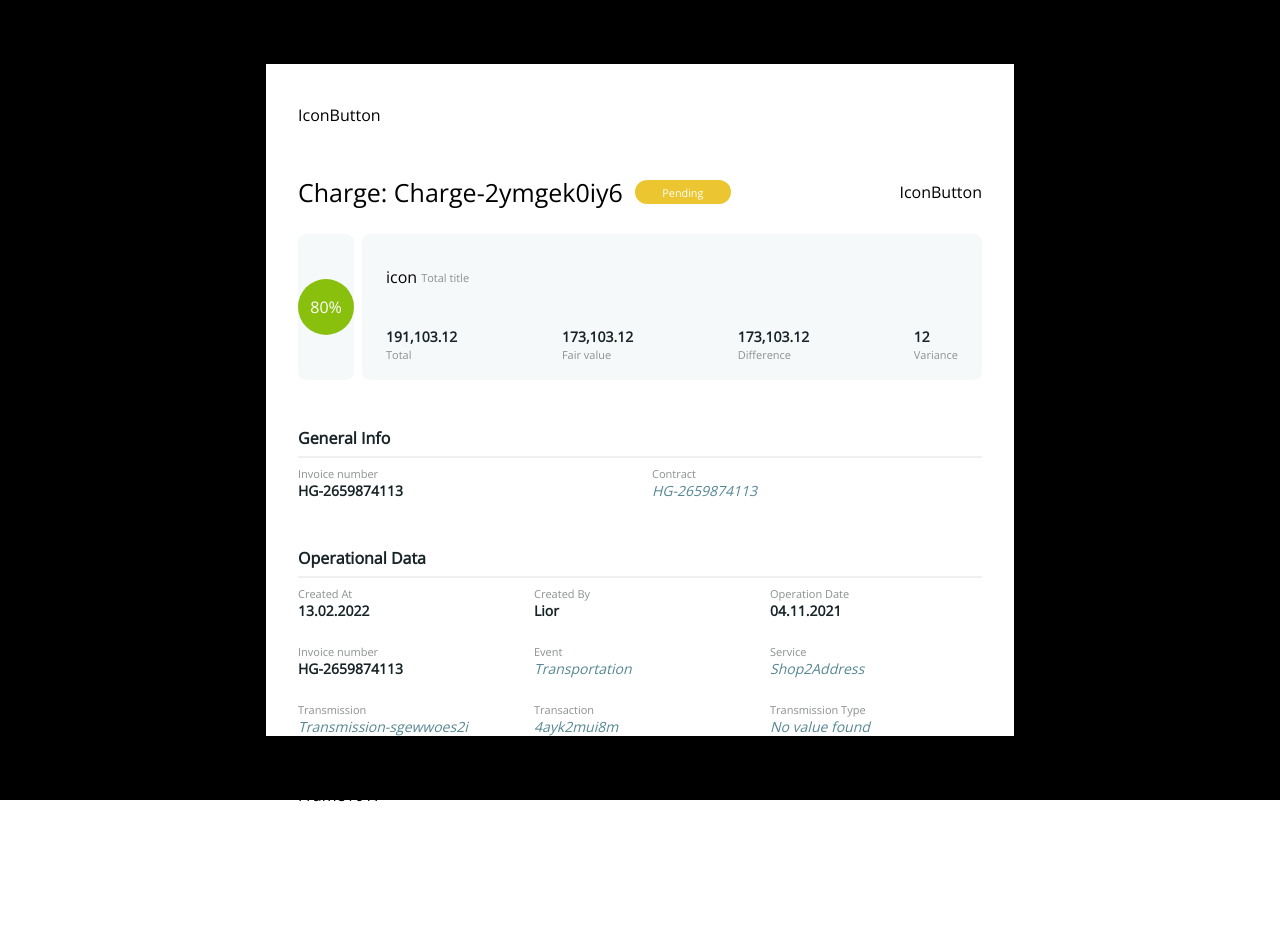
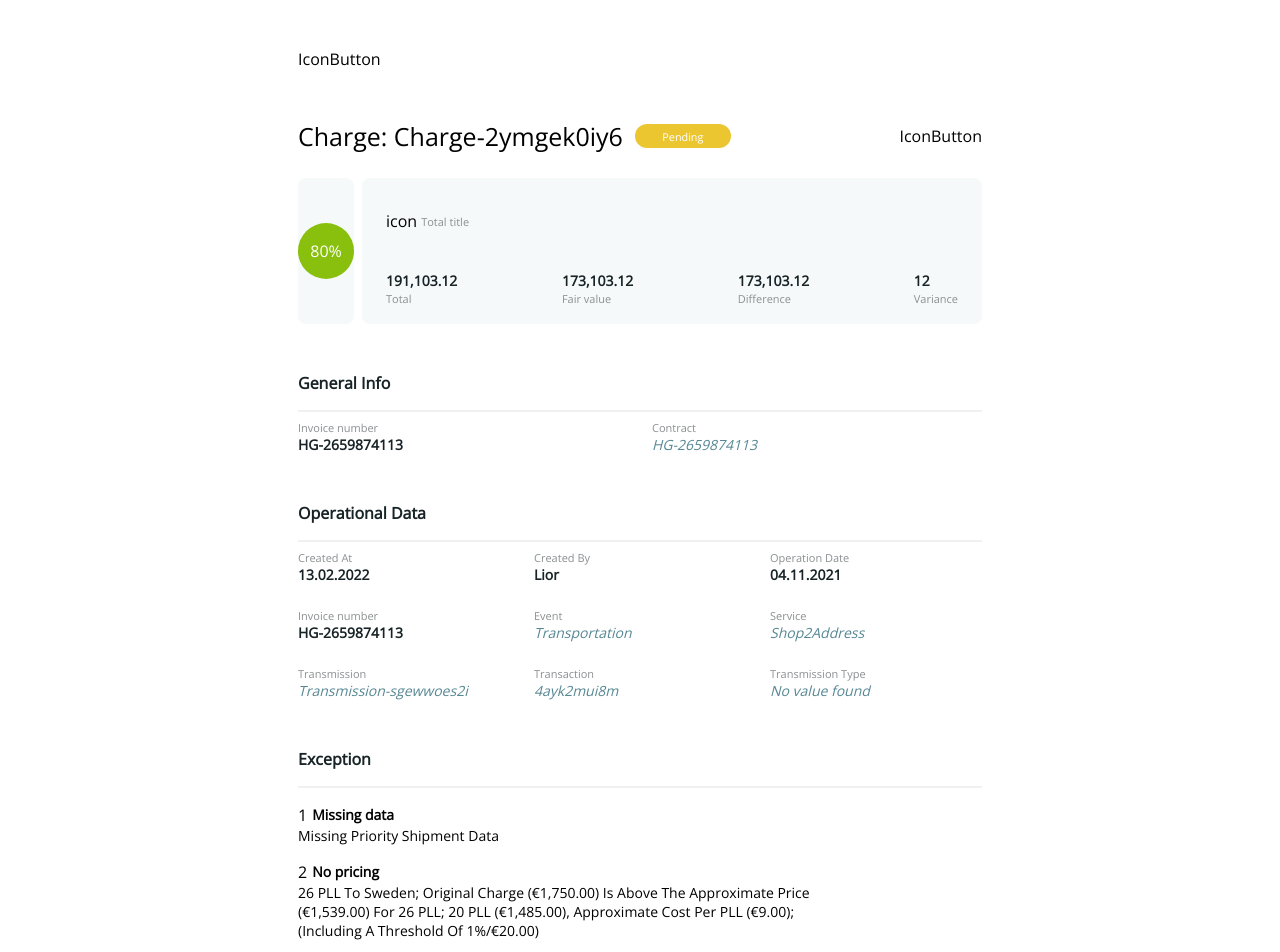
Before and after one commit to odedAtias/side-panel, a React (Vite) app: page / in a window 1280 px wide. Shown: the top 952 px of the page. Before the commit the page ends 800 px from the top, so only its background shows below. Built offline with nearby package versions, Linux system fonts and the light colour scheme.

Commit message:
Adding frame 1017 ui (without icons & chips)

```diff
--- a/src/App.css
+++ b/src/App.css
@@ -6,15 +6,6 @@
   }
 
   .side-panel-container {
-      background-color: black;
-      position: fixed;
-      top: 0;
-      left: 0;
-      width: 100%;
-      height: 100%;
-      margin: 0;
-      padding: 0;
-      box-sizing: border-box;
       display: flex;
       justify-content: center;
       align-items: center;
@@ -22,7 +13,6 @@
 
   .f-1011 {
       width: 684px;
-      height: 600px;
       background-color: #fff;
       display: flex;
       flex-direction: column;
@@ -118,10 +108,10 @@
       margin: 0;
   }
 
-  .main-frame-title {
+  .frame-title {
       font-size: 14;
       font-weight: bold;
-      line-height: 20px;
+      margin-bottom: 16px;
       color: #172326;
   }
 
@@ -136,3 +126,34 @@
       font-style: italic;
       font-weight: 400;
   }
+
+  .li-container {
+      display: flex;
+      align-items: center;
+      gap: 5px;
+      margin: 0;
+  }
+
+  .li {
+      margin: 16px 0;
+  }
+
+  .index {
+      color: #EB5757;
+      font-size: 14px;
+      font-weight: bold;
+  }
+
+  .li-title {
+      font-weight: bold;
+      font-size: 14px;
+      line-height: 12px;
+      margin: 0;
+
+  }
+
+  .li-description {
+      font-size: 14px;
+      margin: 0;
+      max-width: 546px;
+  }
--- /dev/null
+++ b/src/components/OrderedList.tsx
@@ -0,0 +1,20 @@
+interface Props {
+	items: {title: string; description: string}[];
+}
+
+// OrderedList component
+const OrderedList = ({items}: Props) => (
+	<>
+		{items.map((item, index) => (
+			<div key={index} className='li'>
+				<div className='li-container'>
+					<span className='li-index'>{index + 1}</span>
+					<p className='li-title'>{item.title}</p>
+				</div>
+				<p className='li-description'>{item.description}</p>
+			</div>
+		))}
+	</>
+);
+
+export default OrderedList;
--- a/src/layout/Frame1017.tsx
+++ b/src/layout/Frame1017.tsx
@@ -1,5 +1,21 @@
-const Frame1017 = () => {
-	return <div>Frame1017</div>;
+// Custom components imports
+import OrderedList from '../components/OrderedList';
+
+// Frame1017 props
+interface Props {
+	title: string;
+	items: {title: string; description: string}[];
+}
+
+// Frame1017
+const Frame1017 = ({title, items}: Props) => {
+	return (
+		<div>
+			<div className='frame-title'>{title}</div>
+			<hr color='#F0F0F0' />
+			<OrderedList items={items} />
+		</div>
+	);
 };
 
 export default Frame1017;
--- a/src/layout/MainFrame.tsx
+++ b/src/layout/MainFrame.tsx
@@ -10,7 +10,7 @@ interface Props {
 const MainFrame = ({title, items}: Props) => {
 	return (
 		<div className='main-frame'>
-			<div className='main-frame-title'>{title}</div>
+			<div className='frame-title'>{title}</div>
 			<hr color='#F0F0F0' />
 			<div className='main-frame-list-items'>
 				{items.map((item, index) => (
--- a/src/pages/SidePanel.tsx
+++ b/src/pages/SidePanel.tsx
@@ -20,6 +20,22 @@ const SidePanel = () => {
 		{label: 'Transaction', val: '4ayk2mui8m', styled: true},
 		{label: 'Transmission Type', val: 'No value found', styled: true},
 	];
+
+	const exception = [
+		{
+			title: 'Missing data',
+			description: 'Missing Priority Shipment Data',
+		},
+		{
+			title: 'No pricing',
+			description:
+				'26 PLL To Sweden; Original Charge (€1,750.00) Is Above The Approximate Price (€1,539.00) For 26 PLL; 20 PLL (€1,485.00), Approximate Cost Per PLL (€9.00); (Including A Threshold Of 1%/€20.00)',
+		},
+		{
+			title: 'Title',
+			description: 'Might Be Dedicated Truck',
+		},
+	];
 	return (
 		<div className='f-1011'>
 			{/* 1018 */}
@@ -29,7 +45,7 @@ const SidePanel = () => {
 			{/* MainFrame */}
 			<MainFrame title='Operational Data' items={operationalData} />
 			{/* 1017 */}
-			<Frame1017 />
+			<Frame1017 title='Exception' items={exception} />
 		</div>
 	);
 };
```
